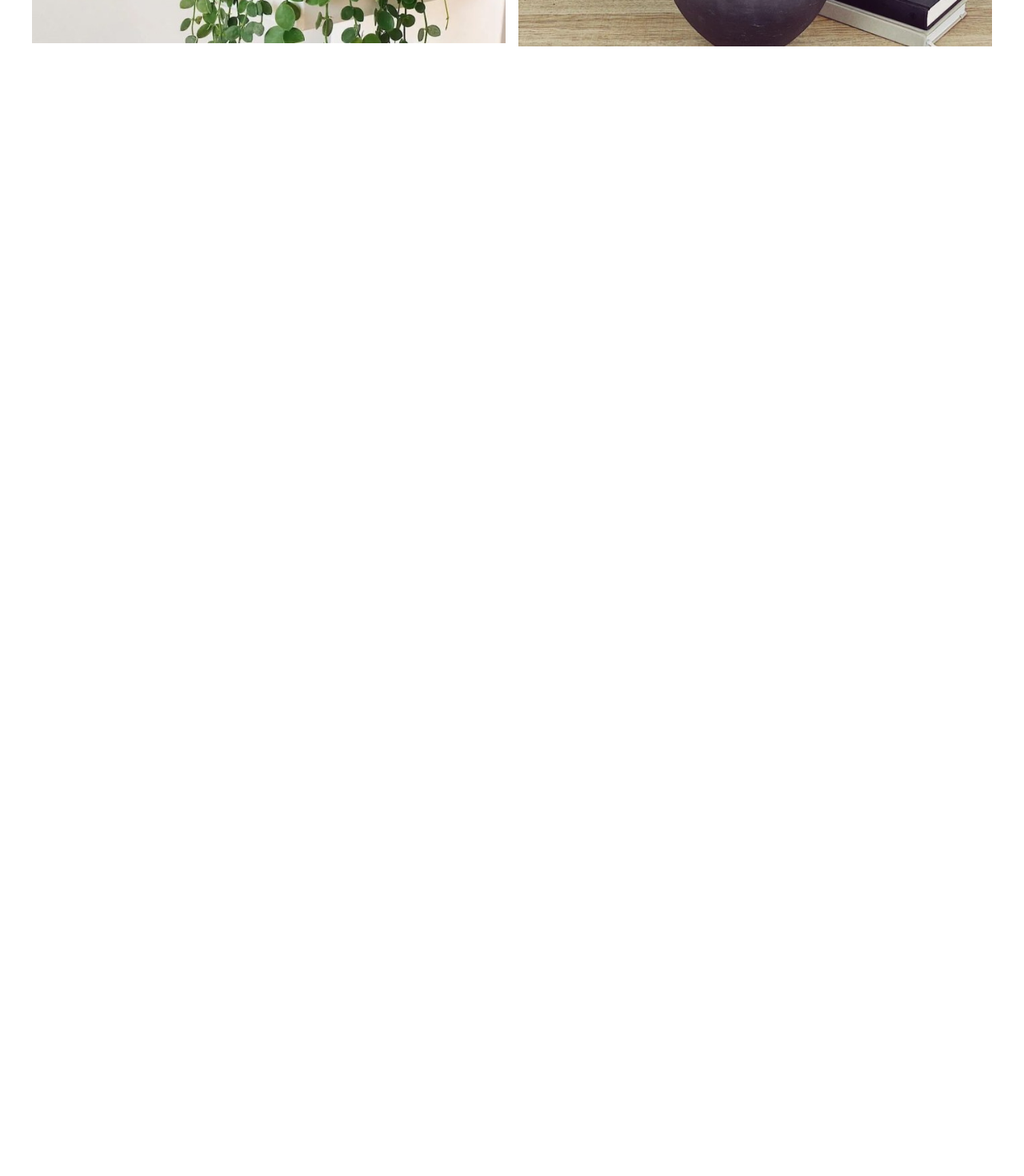
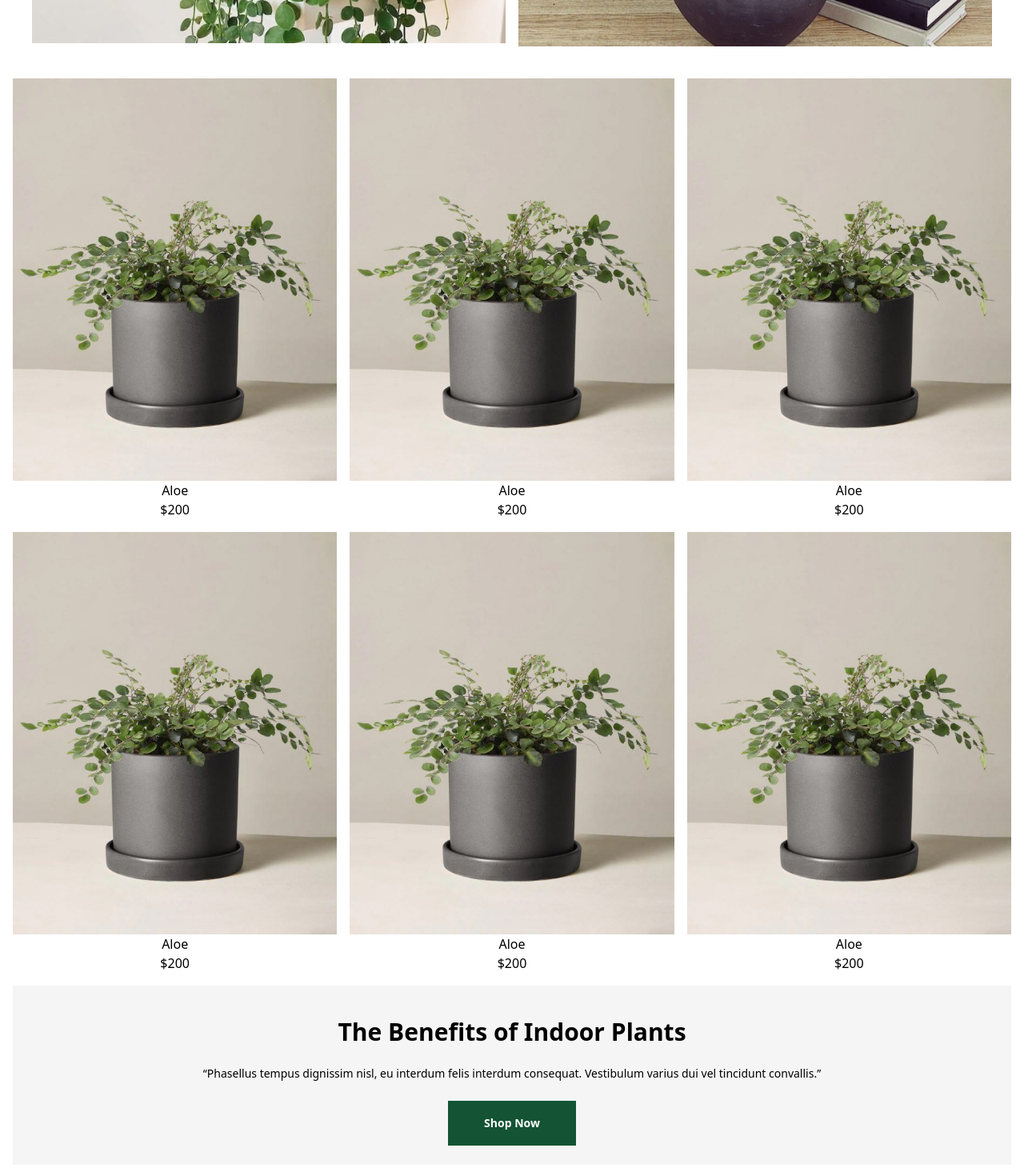
Before and after one commit to Abhishek3139/Planter, a React (Vite) app: page / in a window 1280 px wide. Shown: the part 2050-3520 px from the top of the page at 80% size. Before the commit the page ends 2148 px from the top, so only its background shows below. Built offline with nearby package versions, Linux system fonts and the light colour scheme.

Commit message:
add benefit component

```diff
--- a/package.json
+++ b/package.json
@@ -13,7 +13,8 @@
     "react": "^18.2.0",
     "react-dom": "^18.2.0",
     "react-icons": "^4.12.0",
-    "react-router-dom": "^6.21.0"
+    "react-router-dom": "^6.21.0",
+    "swiper": "^11.0.5"
   },
   "devDependencies": {
     "@types/react": "^18.2.43",
--- /dev/null
+++ b/src/components/benefits/index.tsx
@@ -0,0 +1,21 @@
+// import * as React from 'react';
+
+import { ShopNowButton } from "../buttons/shopNow";
+
+// export interface IAppProps {
+// }
+
+export function Benefits() {
+  return (
+    <div className="m-4 bg-[#f5f5f5] p-6">
+      <h3 className="text-3xl font-semibold my-4">
+        The Benefits of Indoor Plants
+      </h3>
+      <p className="text-sm mb-4 p-2">
+        “Phasellus tempus dignissim nisl, eu interdum felis interdum consequat.
+        Vestibulum varius dui vel tincidunt convallis.”
+      </p>
+      <ShopNowButton />
+    </div>
+  );
+}
--- /dev/null
+++ b/src/components/buttons/shopNow/index.tsx
@@ -0,0 +1,12 @@
+// import * as React from 'react';
+
+// export interface IAppProps {
+// }
+
+export function ShopNowButton() {
+  return (
+    <button className="bg-[#145333] text-sm w-40 h-14 text-white font-semibold">
+      Shop Now
+    </button>
+  );
+}
--- /dev/null
+++ b/src/components/filterProduct/index.tsx
@@ -0,0 +1,41 @@
+// import * as React from 'react';
+
+// export interface IAppProps {
+// }
+// import { Swiper, SwiperSlide } from "swiper/react";
+
+// Import Swiper styles
+import "swiper/css";
+
+export function FilterProducts() {
+  return (
+    <div className="flex overflow-x-scroll">
+      <div className="">Top rating</div>
+      <div>Best sellers</div>
+      <div>Featured products</div>
+
+      {/* <Swiper
+        slidesPerView={2}
+        spaceBetween={30}
+        pagination={{
+          clickable: true,
+        }}
+        className="mySwiper"
+      >
+        <SwiperSlide>
+          <button className="text-lg border-white border-2 border-r-black pr-10 pl-5">
+            Top rating
+          </button>
+        </SwiperSlide>
+        <SwiperSlide>
+          <button className="text-lg border-white border-2 border-r-black pr-10 pl-5">
+            Best sellers
+          </button>
+        </SwiperSlide>
+        <SwiperSlide>
+          <button className="text-lg">Featured products</button>
+        </SwiperSlide>
+      </Swiper> */}
+    </div>
+  );
+}
--- a/src/components/mainLoyout/index.tsx
+++ b/src/components/mainLoyout/index.tsx
@@ -1,6 +1,8 @@
 import { AllPlants } from "../allPlants";
+import { Benefits } from "../benefits";
 // import Banner from "../banner";
 import { PlantCare } from "../plantCare";
+import { Products } from "../products";
 import SinglePlant from "../singlePlant";
 import { TrendingPlants } from "../trendingPlants";
 
@@ -19,6 +21,8 @@ function MainLayout() {
         heading="Creating a Beautiful Balcony Garden"
       />
       <AllPlants />
+      <Products />
+      <Benefits />
     </>
   );
 }
--- /dev/null
+++ b/src/components/products/index.tsx
@@ -0,0 +1,46 @@
+// import * as React from 'react';
+
+// import { FilterProducts } from "../filterProduct";
+
+// export interface IAppProps {
+// }
+
+export function Products() {
+  return (
+    <div>
+      {/* <FilterProducts /> */}
+      <div className="grid grid-cols-2 gap-4 m-4 md:grid-cols-3">
+        <div>
+          <img src="public\p2.jpg" />
+          <p>Aloe</p>
+          <span>$200</span>
+        </div>
+        <div>
+          <img src="public\p2.jpg" />
+          <p>Aloe</p>
+          <span>$200</span>
+        </div>
+        <div>
+          <img src="public\p2.jpg" />
+          <p>Aloe</p>
+          <span>$200</span>
+        </div>
+        <div>
+          <img src="public\p2.jpg" />
+          <p>Aloe</p>
+          <span>$200</span>
+        </div>
+        <div>
+          <img src="public\p2.jpg" />
+          <p>Aloe</p>
+          <span>$200</span>
+        </div>
+        <div>
+          <img src="public\p2.jpg" />
+          <p>Aloe</p>
+          <span>$200</span>
+        </div>
+      </div>
+    </div>
+  );
+}
```
Also changed, not shown: public/p2.jpg (added), 1 other file (tests, documents, lock files or other folders).
